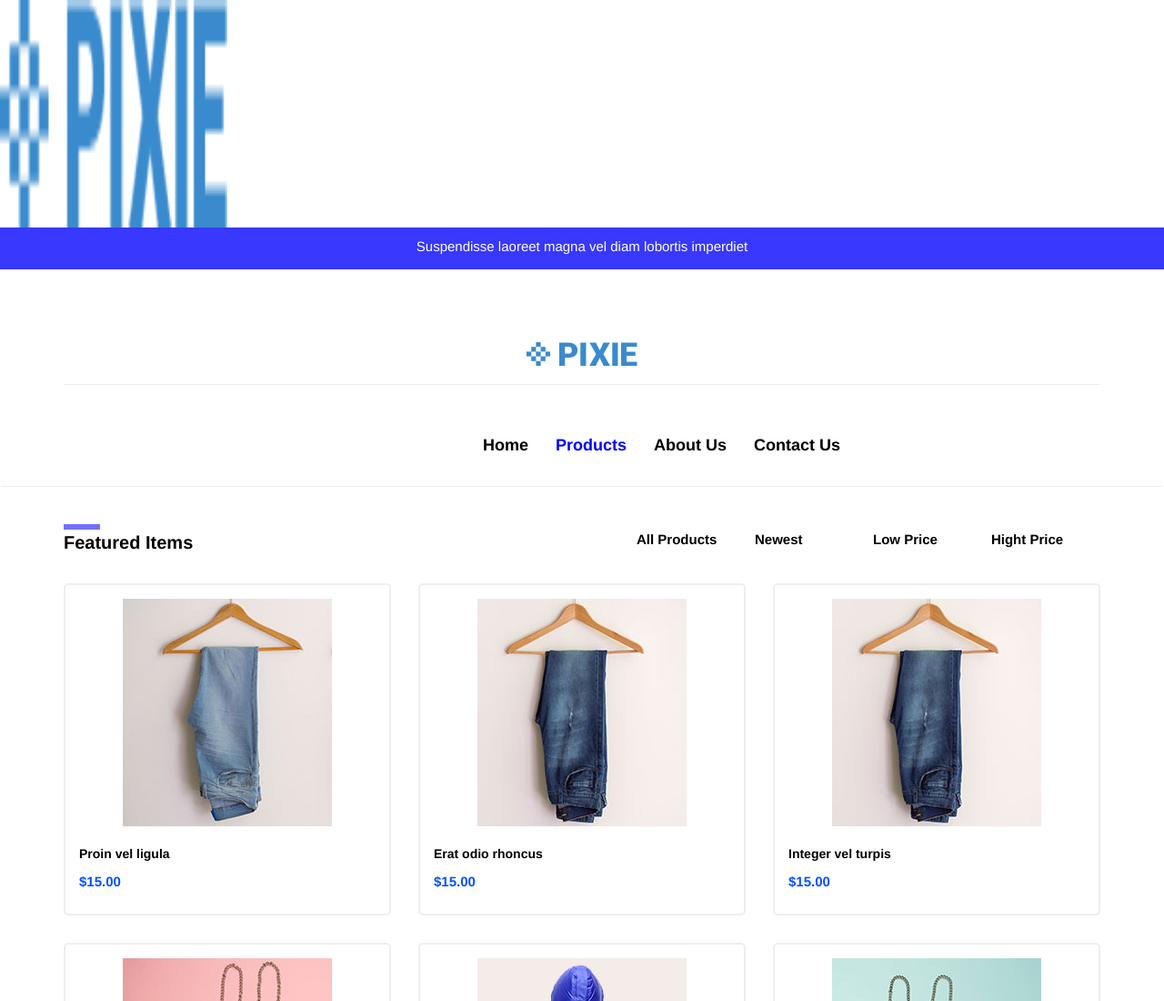
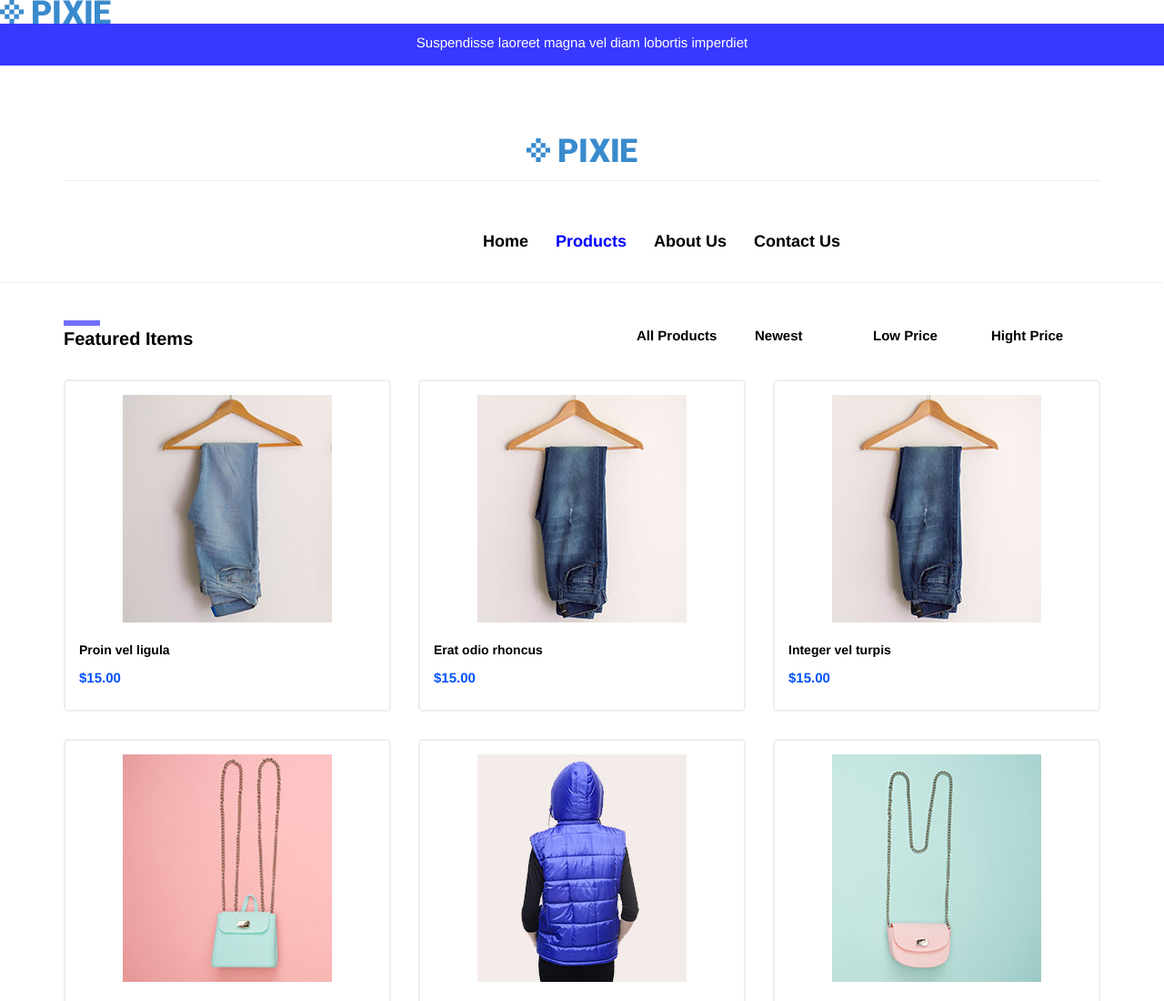
Before and after one commit to tarekbalosh/pixie, a plain HTML site: page products.html in a window 1280 px wide. Shown: the top 1100 px of the page at 91% size. Drawn offline with Linux system fonts and the light colour scheme.

Commit message:
Update products.html

```diff
--- a/products.html
+++ b/products.html
@@ -13,7 +13,11 @@
      <link   rel="stylesheet" href="fontawesome/fonts/font-awesome.css">
 </head>
 <body>
-    <img src="images/header-logo.png" alt = "logo" height="250px" width="250px" />
+    <div>
+       <!-- height="250px" width="250px" -->
+         <img src="images/header-logo.png" alt = "logo" />
+    </div>
+
 
     <div class="row">
      <div class="col-xs-12">
```
